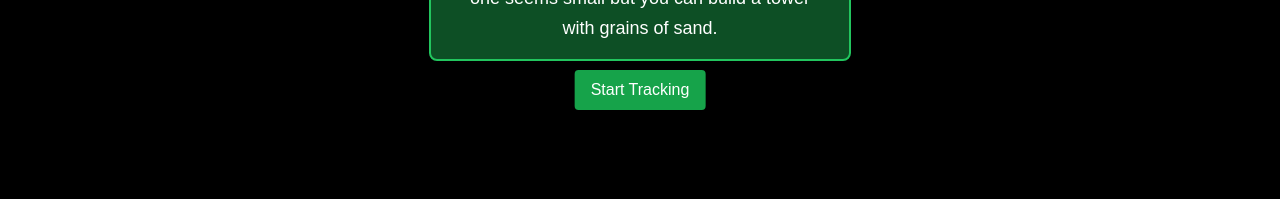
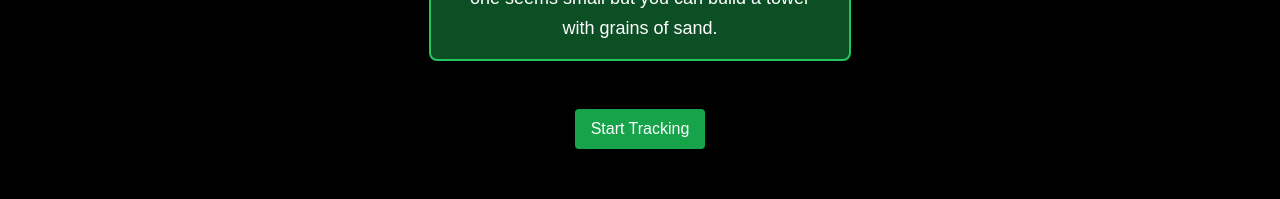
Before and after one commit to kierawilson25/habit-tracker, a Next.js app in the folder Front-end/: page /about in a window 1280 px wide. Shown: the part 658-857 px from the top of the page. Built offline with nearby package versions, Linux system fonts and the light colour scheme; no server answers.

Commit message:
fix: fix button on about page (#136)

```diff
--- a/Front-end/src/app/about/page.tsx
+++ b/Front-end/src/app/about/page.tsx
@@ -2,15 +2,13 @@
 import React from 'react';
 import Link from "next/link";
 import "../../utils/styles/global.css"; // Import global styles
-
-
 
 const About = () => {
     const activeButtonClass = "bg-green-600 text-white rounded px-4 py-2 hover:bg-green-700 transition-colors duration-200"
 
   return (
     <div className="page-dark">
-    <div className="min-h-screen  px-6 py-12 flex flex-col items-center">
+      <div className="min-h-screen px-6 py-12 flex flex-col items-center">
         <h1 className="text-4xl md:text-6xl font-bold text-green-600 text-center mb-8 pb-4">
           Grains of Sand: <br /> A Habit Tracker
         </h1>
@@ -37,10 +35,10 @@ const About = () => {
             </p>
           </div>
         </section>
-            <div className="w-full flex justify-center mb-8 row-start-3">
+        <div className="w-full flex justify-center mt-8">
           <Link href="/sign-up">
             <button
-            className={activeButtonClass + " fixed left-1/2 transform -translate-x-1/2 bottom-8 z-50"}
+              className={activeButtonClass}
               style={{ minWidth: "100px" }}
             >
               Start Tracking
```
Lines whose indentation alone changed are shown as unchanged.
